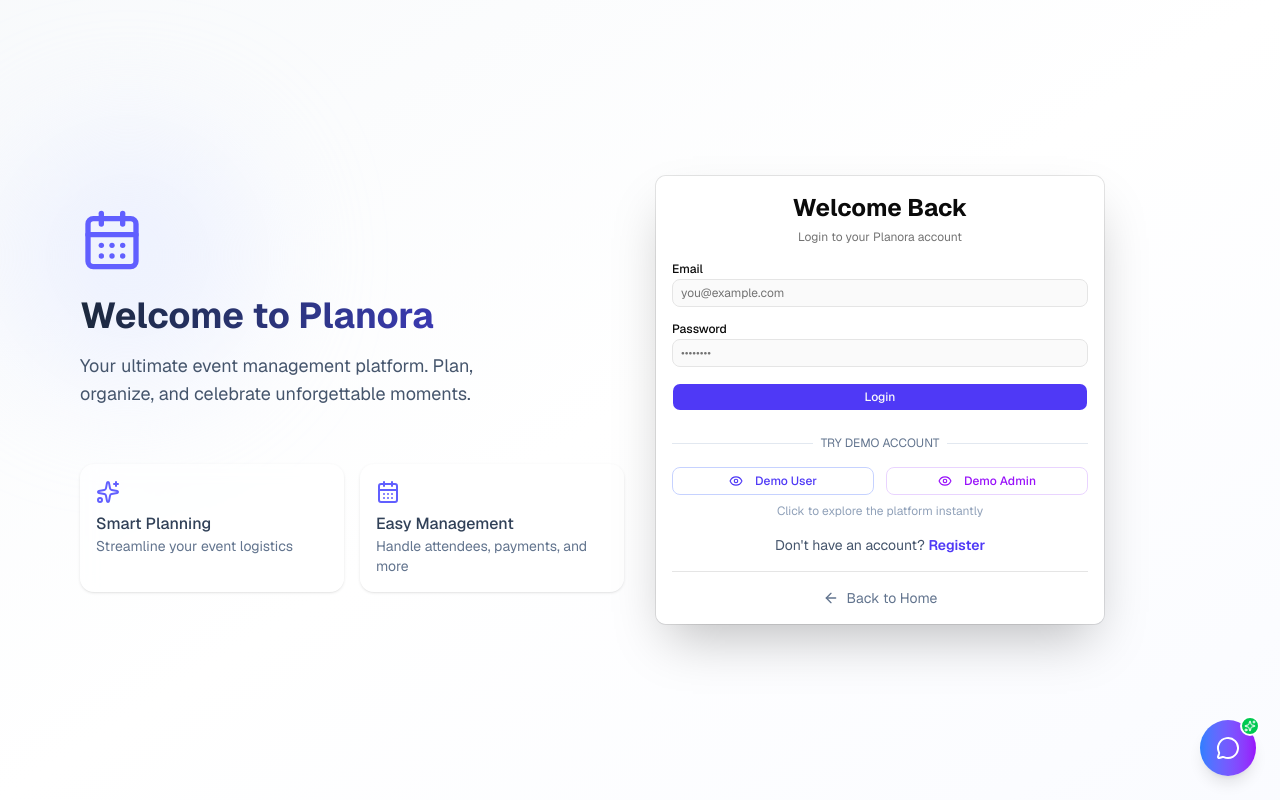
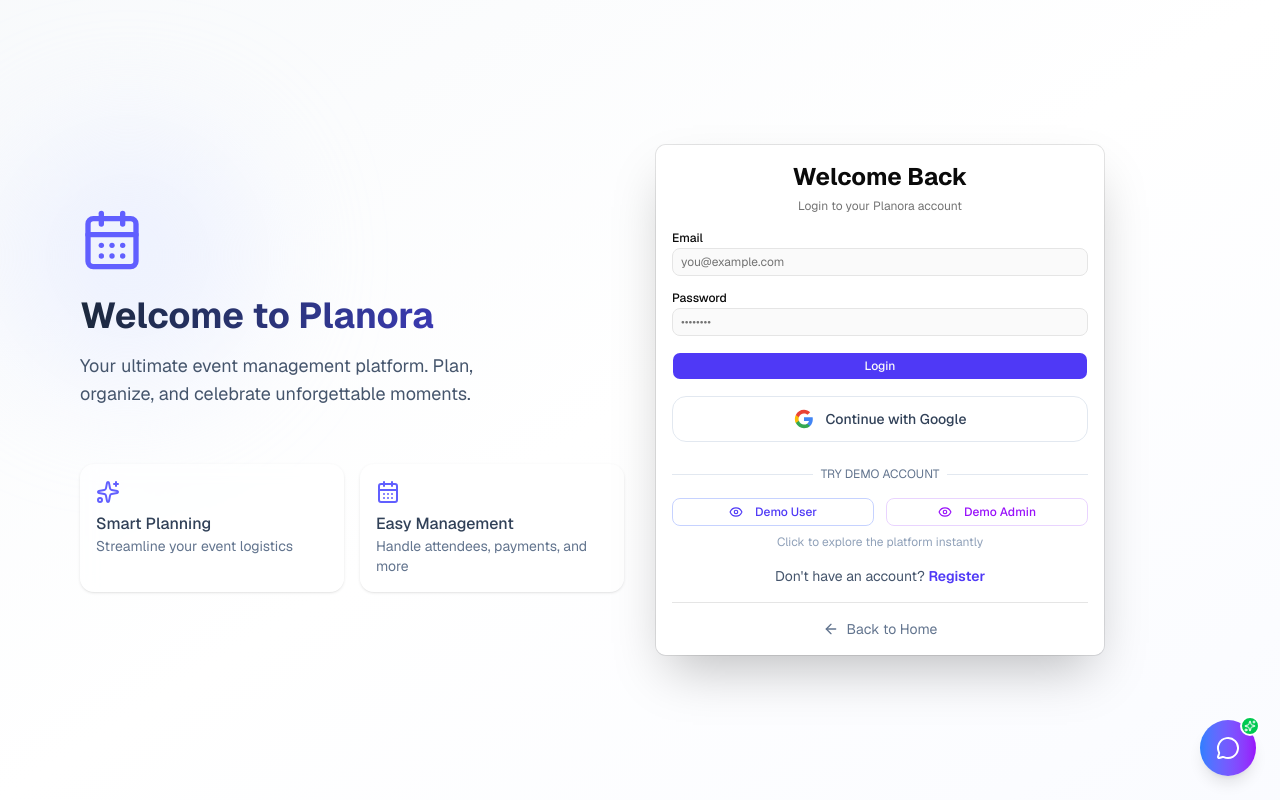
Before and after one commit to Sabbir-Rayhan/Planora-frontend, a Next.js app: page /login in a window 1280 px wide. Built offline with nearby package versions, Linux system fonts and the light colour scheme; no server answers.

Commit message:
feat: social login implemented

```diff
--- a/package.json
+++ b/package.json
@@ -29,6 +29,7 @@
     "js-cookie": "^3.0.5",
     "lucide-react": "^0.577.0",
     "next": "16.2.0",
+    "next-auth": "^4.24.13",
     "next-themes": "^0.4.6",
     "react": "19.2.4",
     "react-day-picker": "^9.14.0",
--- a/src/app/(auth)/login/page.tsx
+++ b/src/app/(auth)/login/page.tsx
@@ -1,17 +1,18 @@
-'use client';
+"use client";
 
-import { useState } from 'react';
-import { useForm } from 'react-hook-form';
-import { zodResolver } from '@hookform/resolvers/zod';
-import { z } from 'zod';
-import Link from 'next/link';
-import { useRouter, useSearchParams } from 'next/navigation';
-import toast from 'react-hot-toast';
-import axiosInstance from '@/lib/axios';
-import { useAuthStore } from '@/store/authStore';
-import { Button } from '@/components/ui/button';
-import { Input } from '@/components/ui/input';
-import { Label } from '@/components/ui/label';
+import { useState } from "react";
+import { useForm } from "react-hook-form";
+import { zodResolver } from "@hookform/resolvers/zod";
+import { z } from "zod";
+import Link from "next/link";
+import { useRouter, useSearchParams } from "next/navigation";
+import toast from "react-hot-toast";
+import axiosInstance from "@/lib/axios";
+import { useAuthStore } from "@/store/authStore";
+import { Button } from "@/components/ui/button";
+import { Input } from "@/components/ui/input";
+import { Label } from "@/components/ui/label";
+import { signIn } from 'next-auth/react';
 import {
   Card,
   CardContent,
@@ -19,13 +20,13 @@
   CardFooter,
   CardHeader,
   CardTitle,
-} from '@/components/ui/card';
-import { Suspense } from 'react';
-import { CalendarDays, Sparkles, ArrowLeft, Eye } from 'lucide-react';
+} from "@/components/ui/card";
+import { Suspense } from "react";
+import { CalendarDays, Sparkles, ArrowLeft, Eye } from "lucide-react";
 
 const loginSchema = z.object({
-  email: z.string().email('Invalid email address'),
-  password: z.string().min(6, 'Password must be at least 6 characters'),
+  email: z.string().email("Invalid email address"),
+  password: z.string().min(6, "Password must be at least 6 characters"),
 });
 
 type TLoginForm = z.infer<typeof loginSchema>;
@@ -33,23 +34,23 @@
 // Demo credentials - can be moved to .env
 const DEMO_CREDENTIALS = {
   USER: {
-    email: process.env.NEXT_PUBLIC_DEMO_USER_EMAIL || 'demo@planora.com',
-    password: process.env.NEXT_PUBLIC_DEMO_USER_PASSWORD || 'demo123',
+    email: process.env.NEXT_PUBLIC_DEMO_USER_EMAIL || "demo@planora.com",
+    password: process.env.NEXT_PUBLIC_DEMO_USER_PASSWORD || "demo123",
   },
   ADMIN: {
-    email: process.env.NEXT_PUBLIC_DEMO_ADMIN_EMAIL || 'admin@planora.com',
-    password: process.env.NEXT_PUBLIC_DEMO_ADMIN_PASSWORD || 'admin123',
+    email: process.env.NEXT_PUBLIC_DEMO_ADMIN_EMAIL || "admin@planora.com",
+    password: process.env.NEXT_PUBLIC_DEMO_ADMIN_PASSWORD || "admin123",
   },
 };
 
 function LoginForm() {
   const [loading, setLoading] = useState(false);
-  const [demoLoading, setDemoLoading] = useState<'user' | 'admin' | null>(null);
+  const [demoLoading, setDemoLoading] = useState<"user" | "admin" | null>(null);
   const router = useRouter();
   const searchParams = useSearchParams();
   const { setAuth } = useAuthStore();
 
-  const redirectTo = searchParams.get('redirect') || null;
+  const redirectTo = searchParams.get("redirect") || null;
 
   const {
     register,
@@ -62,20 +63,20 @@
 
   const performLogin = async (email: string, password: string) => {
     try {
-      const res = await axiosInstance.post('/auth/login', { email, password });
+      const res = await axiosInstance.post("/auth/login", { email, password });
       const { accessToken, user } = res.data.data;
       setAuth(user, accessToken);
-      toast.success('Login successful!');
+      toast.success("Login successful!");
 
       if (redirectTo) {
         router.push(redirectTo);
-      } else if (user.role === 'ADMIN') {
-        router.push('/dashboard/admin');
+      } else if (user.role === "ADMIN") {
+        router.push("/dashboard/admin");
       } else {
-        router.push('/dashboard/user');
+        router.push("/dashboard/user");
       }
     } catch (error: any) {
-      toast.error(error.message || 'Login failed');
+      toast.error(error.message || "Login failed");
       throw error;
     }
   };
@@ -89,13 +90,14 @@
     }
   };
 
-  const handleDemoLogin = async (role: 'user' | 'admin') => {
+  const handleDemoLogin = async (role: "user" | "admin") => {
     setDemoLoading(role);
-    const creds = role === 'user' ? DEMO_CREDENTIALS.USER : DEMO_CREDENTIALS.ADMIN;
+    const creds =
+      role === "user" ? DEMO_CREDENTIALS.USER : DEMO_CREDENTIALS.ADMIN;
 
     // Prefill form for visual feedback
-    setValue('email', creds.email);
-    setValue('password', creds.password);
+    setValue("email", creds.email);
+    setValue("password", creds.password);
 
     try {
       await performLogin(creds.email, creds.password);
@@ -126,14 +128,18 @@
             <div className="grid grid-cols-2 gap-4 mt-8">
               <div className="bg-white/50 dark:bg-slate-800/50 backdrop-blur-sm rounded-xl p-4 shadow-sm">
                 <Sparkles className="h-6 w-6 text-indigo-500 dark:text-indigo-400 mb-2" />
-                <p className="font-medium text-slate-700 dark:text-slate-300">Smart Planning</p>
+                <p className="font-medium text-slate-700 dark:text-slate-300">
+                  Smart Planning
+                </p>
                 <p className="text-sm text-slate-500 dark:text-slate-400">
                   Streamline your event logistics
                 </p>
               </div>
               <div className="bg-white/50 dark:bg-slate-800/50 backdrop-blur-sm rounded-xl p-4 shadow-sm">
                 <CalendarDays className="h-6 w-6 text-indigo-500 dark:text-indigo-400 mb-2" />
-                <p className="font-medium text-slate-700 dark:text-slate-300">Easy Management</p>
+                <p className="font-medium text-slate-700 dark:text-slate-300">
+                  Easy Management
+                </p>
                 <p className="text-sm text-slate-500 dark:text-slate-400">
                   Handle attendees, payments, and more
                 </p>
@@ -144,33 +150,43 @@
           {/* Right side - Login card */}
           <Card className="w-full max-w-md mx-auto lg:mx-0 shadow-2xl border-0 backdrop-blur-sm bg-white/90 dark:bg-slate-900/90">
             <CardHeader className="text-center">
-              <CardTitle className="text-2xl font-bold dark:text-slate-100">Welcome Back</CardTitle>
-              <CardDescription className="dark:text-slate-400">Login to your Planora account</CardDescription>
+              <CardTitle className="text-2xl font-bold dark:text-slate-100">
+                Welcome Back
+              </CardTitle>
+              <CardDescription className="dark:text-slate-400">
+                Login to your Planora account
+              </CardDescription>
             </CardHeader>
 
             <CardContent>
               <form onSubmit={handleSubmit(onSubmit)} className="space-y-4">
                 <div className="space-y-1">
-                  <Label htmlFor="email" className="dark:text-slate-300">Email</Label>
+                  <Label htmlFor="email" className="dark:text-slate-300">
+                    Email
+                  </Label>
                   <Input
                     id="email"
                     type="email"
                     placeholder="you@example.com"
-                    {...register('email')}
+                    {...register("email")}
                     className="dark:bg-slate-800 dark:border-slate-700 dark:text-slate-200"
                   />
                   {errors.email && (
-                    <p className="text-sm text-red-500">{errors.email.message}</p>
+                    <p className="text-sm text-red-500">
+                      {errors.email.message}
+                    </p>
                   )}
                 </div>
 
                 <div className="space-y-1">
-                  <Label htmlFor="password" className="dark:text-slate-300">Password</Label>
+                  <Label htmlFor="password" className="dark:text-slate-300">
+                    Password
+                  </Label>
                   <Input
                     id="password"
                     type="password"
                     placeholder="••••••••"
-                    {...register('password')}
+                    {...register("password")}
                     className="dark:bg-slate-800 dark:border-slate-700 dark:text-slate-200"
                   />
                   {errors.password && (
@@ -185,9 +201,39 @@
                   className="w-full bg-indigo-600 hover:bg-indigo-700 dark:bg-indigo-500 dark:hover:bg-indigo-600"
                   disabled={loading}
                 >
-                  {loading ? 'Logging in...' : 'Login'}
+                  {loading ? "Logging in..." : "Login"}
                 </Button>
               </form>
+
+              <div className="mt-4">
+                <button
+                  type="button"
+                  onClick={() =>
+                    signIn("google", { callbackUrl: "/dashboard/user" })
+                  }
+                  className="w-full flex items-center justify-center gap-3 px-4 py-3 border border-slate-200 rounded-xl hover:bg-slate-50 transition-colors text-sm font-medium text-slate-700"
+                >
+                  <svg className="w-5 h-5" viewBox="0 0 24 24">
+                    <path
+                      fill="#4285F4"
+                      d="M22.56 12.25c0-.78-.07-1.53-.2-2.25H12v4.26h5.92c-.26 1.37-1.04 2.53-2.21 3.31v2.77h3.57c2.08-1.92 3.28-4.74 3.28-8.09z"
+                    />
+                    <path
+                      fill="#34A853"
+                      d="M12 23c2.97 0 5.46-.98 7.28-2.66l-3.57-2.77c-.98.66-2.23 1.06-3.71 1.06-2.86 0-5.29-1.93-6.16-4.53H2.18v2.84C3.99 20.53 7.7 23 12 23z"
+                    />
+                    <path
+                      fill="#FBBC05"
+                      d="M5.84 14.09c-.22-.66-.35-1.36-.35-2.09s.13-1.43.35-2.09V7.07H2.18C1.43 8.55 1 10.22 1 12s.43 3.45 1.18 4.93l2.85-2.22.81-.62z"
+                    />
+                    <path
+                      fill="#EA4335"
+                      d="M12 5.38c1.62 0 3.06.56 4.21 1.64l3.15-3.15C17.45 2.09 14.97 1 12 1 7.7 1 3.99 3.47 2.18 7.07l3.66 2.84c.87-2.6 3.3-4.53 6.16-4.53z"
+                    />
+                  </svg>
+                  Continue with Google
+                </button>
+              </div>
 
               {/* Demo Login Section */}
               <div className="mt-6">
@@ -207,21 +253,21 @@
                     type="button"
                     variant="outline"
                     className="border-indigo-200 dark:border-indigo-800 text-indigo-600 dark:text-indigo-400 hover:bg-indigo-50 dark:hover:bg-indigo-950"
-                    onClick={() => handleDemoLogin('user')}
+                    onClick={() => handleDemoLogin("user")}
                     disabled={demoLoading !== null}
                   >
                     <Eye className="mr-2 h-4 w-4" />
-                    {demoLoading === 'user' ? 'Logging in...' : 'Demo User'}
+                    {demoLoading === "user" ? "Logging in..." : "Demo User"}
                   </Button>
                   <Button
                     type="button"
                     variant="outline"
                     className="border-purple-200 dark:border-purple-800 text-purple-600 dark:text-purple-400 hover:bg-purple-50 dark:hover:bg-purple-950"
-                    onClick={() => handleDemoLogin('admin')}
+                    onClick={() => handleDemoLogin("admin")}
                     disabled={demoLoading !== null}
                   >
                     <Eye className="mr-2 h-4 w-4" />
-                    {demoLoading === 'admin' ? 'Logging in...' : 'Demo Admin'}
+                    {demoLoading === "admin" ? "Logging in..." : "Demo Admin"}
                   </Button>
                 </div>
                 <p className="text-xs text-center text-slate-400 dark:text-slate-500 mt-2">
@@ -232,7 +278,7 @@
 
             <CardFooter className="flex flex-col space-y-4">
               <p className="text-sm text-slate-600 dark:text-slate-400">
-                Don&apos;t have an account?{' '}
+                Don&apos;t have an account?{" "}
                 <Link
                   href="/register"
                   className="text-indigo-600 dark:text-indigo-400 font-semibold hover:underline"
@@ -241,7 +287,10 @@
                 </Link>
               </p>
               <div className="w-full border-t pt-4">
-                <Link href="/" className="flex items-center justify-center gap-2 text-sm text-slate-500 dark:text-slate-400 hover:text-slate-700 dark:hover:text-slate-300 transition-colors">
+                <Link
+                  href="/"
+                  className="flex items-center justify-center gap-2 text-sm text-slate-500 dark:text-slate-400 hover:text-slate-700 dark:hover:text-slate-300 transition-colors"
+                >
                   <ArrowLeft className="h-4 w-4" />
                   Back to Home
                 </Link>
--- /dev/null
+++ b/src/app/api/auth/[...nextauth]/route.ts
@@ -0,0 +1,35 @@
+import NextAuth from 'next-auth';
+import GoogleProvider from 'next-auth/providers/google';
+import axiosInstance from '@/lib/axios';
+
+const handler = NextAuth({
+  providers: [
+    GoogleProvider({
+      clientId: process.env.GOOGLE_CLIENT_ID!,
+      clientSecret: process.env.GOOGLE_CLIENT_SECRET!,
+    }),
+  ],
+  callbacks: {
+    async signIn({ user, account }) {
+      if (account?.provider === 'google') {
+        try {
+          // register/login user in our backend
+          const res = await axiosInstance.post('/auth/google', {
+            name: user.name,
+            email: user.email,
+            googleId: account.providerAccountId,
+          });
+          return true;
+        } catch {
+          return false;
+        }
+      }
+      return true;
+    },
+  },
+  pages: {
+    signIn: '/login',
+  },
+});
+
+export { handler as GET, handler as POST };
```
Also changed, not shown: 1 other file (tests, documents, lock files or other folders).
